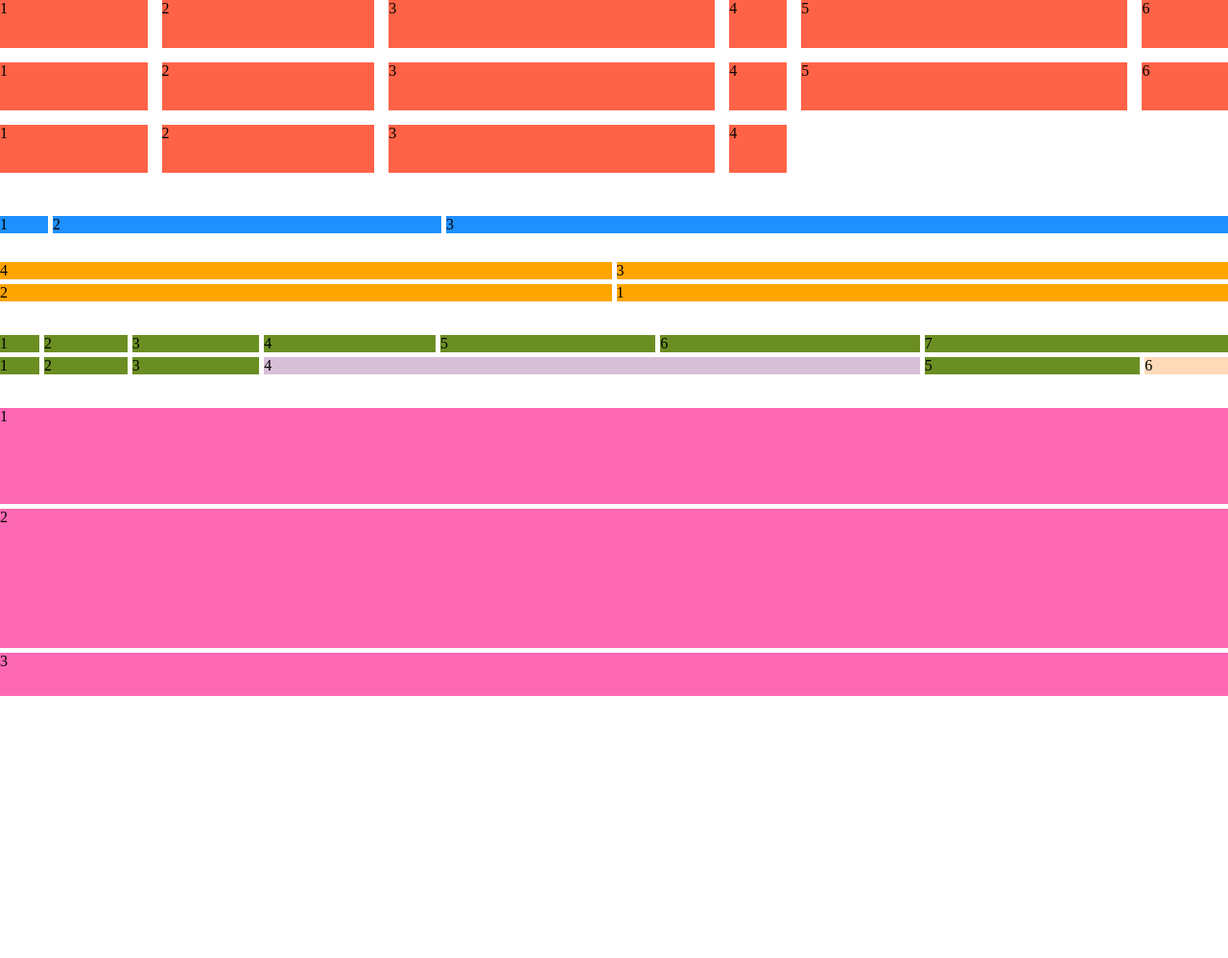
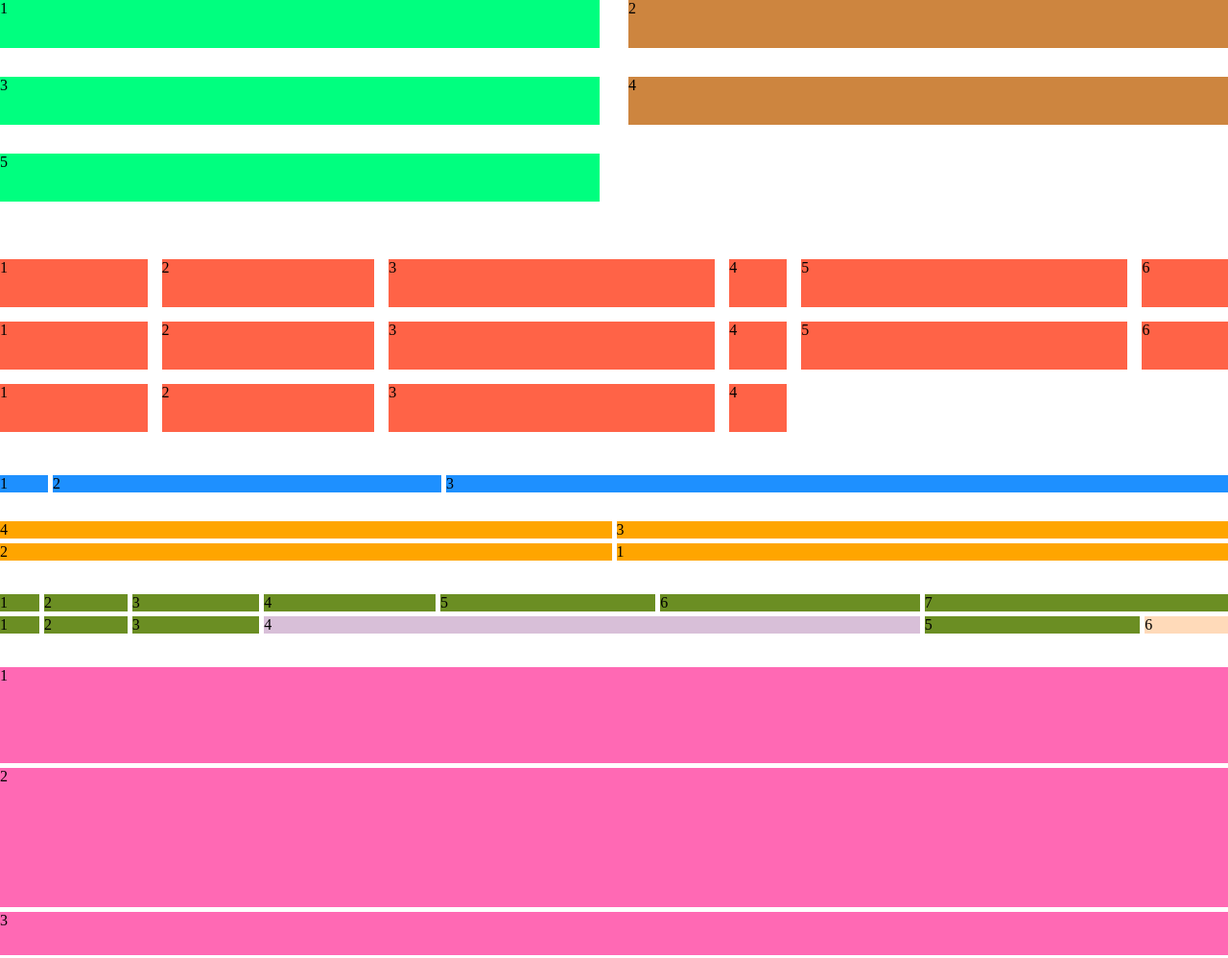
Before and after one commit to corysimmons/postcss-ant, a website: page demo/index.html in a window 1280 px wide. Shown: the whole page at 96% size. Before the commit the page ends 800 px from the top, so only its background shows below. Drawn offline with Linux system fonts and the light colour scheme; files that its build step writes are made by us from their sources.

Commit message:
Add test section to demo

```diff
--- a/demo/css/expected.css
+++ b/demo/css/expected.css
@@ -3,6 +3,24 @@
 /* Badass CSS reset.*/
 * {
   margin: 0;
+}
+
+/* Test section to squash bugs.*/
+.test {
+  width: 100%;
+  overflow: hidden;
+  margin: 0 auto 30px;
+}
+.test div {
+  float: left;
+  margin: 0 30px 30px 0;
+  height: 50px;
+  background: springgreen;
+  width: calc(100% * 1/2 - 15px)
+}
+.test div:nth-child(2n){
+  margin-right: 0;
+  background: peru;
 }
 
 /* Using preprocessor loops to make rows of crazily-sized columns with minimal css output. Complete with custom local gutter.*/
--- a/demo/css/in.scss
+++ b/demo/css/in.scss
@@ -3,6 +3,26 @@
 // Badass CSS reset.
 * {
   margin: 0;
+}
+
+// Test section to squash bugs.
+.test {
+  width: 100%;
+  overflow: hidden;
+  margin: 0 auto 30px;
+
+  div {
+    float: left;
+    margin: 0 30px 30px 0;
+    height: 50px;
+    background: springgreen;
+    width: ant(1/2, 30px)[1];
+
+    &:nth-child(2n) {
+      margin-right: 0;
+      background: peru;
+    }
+  }
 }
 
 // Using preprocessor loops to make rows of crazily-sized columns with minimal css output. Complete with custom local gutter.
--- a/demo/index.html
+++ b/demo/index.html
@@ -6,6 +6,15 @@
   <link rel="stylesheet" href="demo/css/out.css">
 </head>
 <body>
+
+  <!-- Test section to squash bugs. -->
+  <section class="test">
+    <div>1</div>
+    <div>2</div>
+    <div>3</div>
+    <div>4</div>
+    <div>5</div>
+  </section>
 
   <!-- `npm run dev` and navigate to localhost:3000 to see what's going on here with browsersync. -->
   <!-- Tinker around with demo/css/in.scss -->
```
Also changed, not shown: demo/css/out.css.
